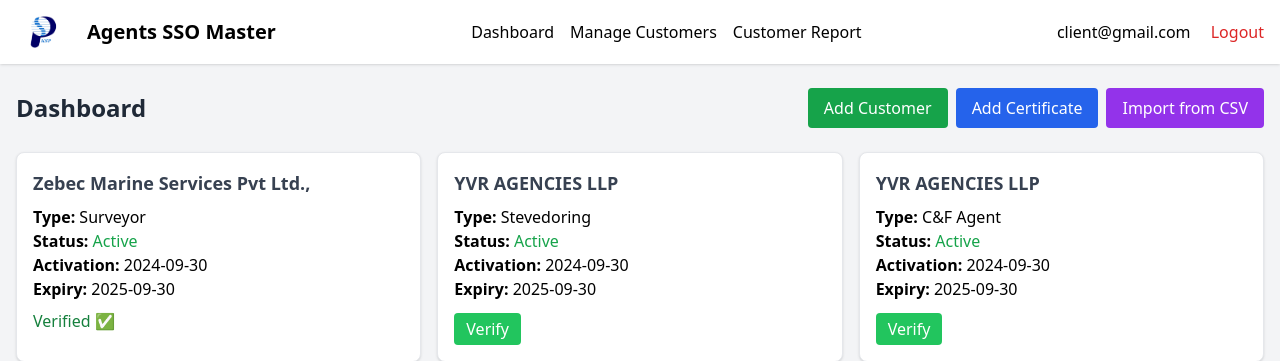
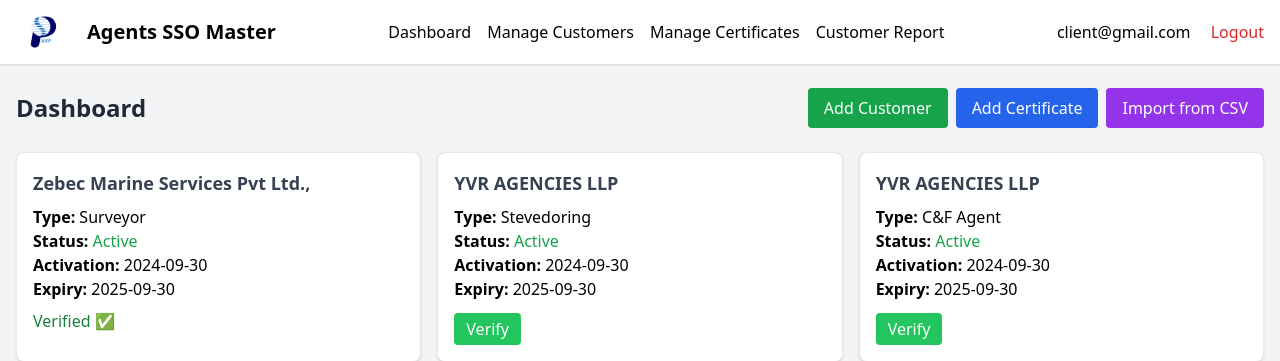
Before and after one commit to Ashmit12092000/certificatevalidator, a Flask app: page /dashboard in a window 1280 px wide. Shown: the top 361 px of the page. Run offline with Flask 3, Linux system fonts and the light colour scheme; a user stored in the database is signed in; data comes from the database, SQL or seed files in the repository; some libraries are stand-ins or nearby versions.

Commit message:
Update base.html

```diff
--- a/templates/base.html
+++ b/templates/base.html
@@ -18,7 +18,11 @@
       </div>
       <div class="flex space-x-4">
         <a href="{{ url_for('dashboard') }}" class="hover:text-blue-600">Dashboard</a>
+
         <a href="{{ url_for('manage_customers') }}" class="hover:text-blue-600">Manage Customers</a>
+        {% if session.get('role') == 'admin' %}
+          <a href="{{ url_for('manage_certificates') }}" class="hover:underline">Manage Certificates</a>
+        {% endif %}
         <a href="{{ url_for('report') }}" class="hover:text-blue-600">Customer Report</a>
       </div>
       <div>
```
